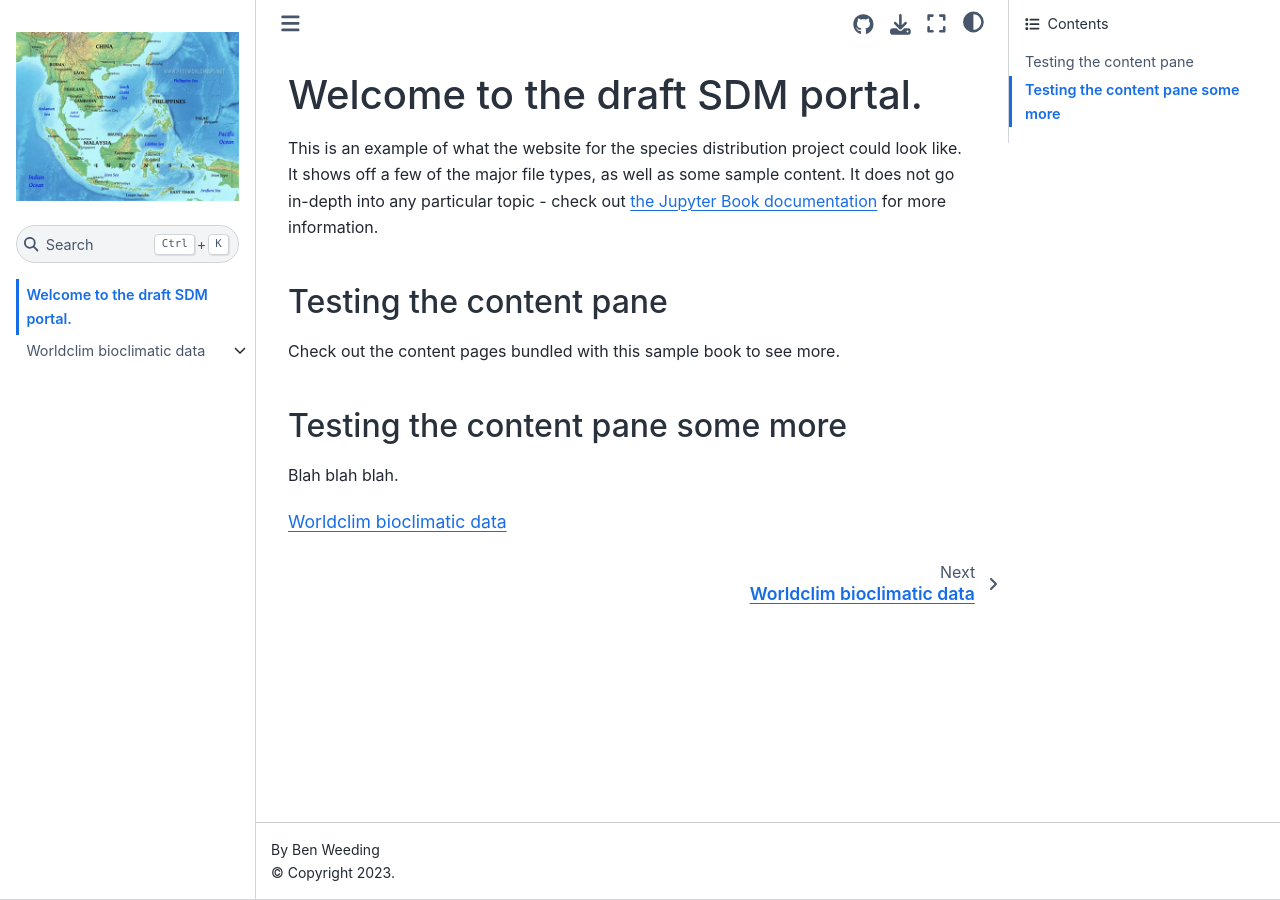
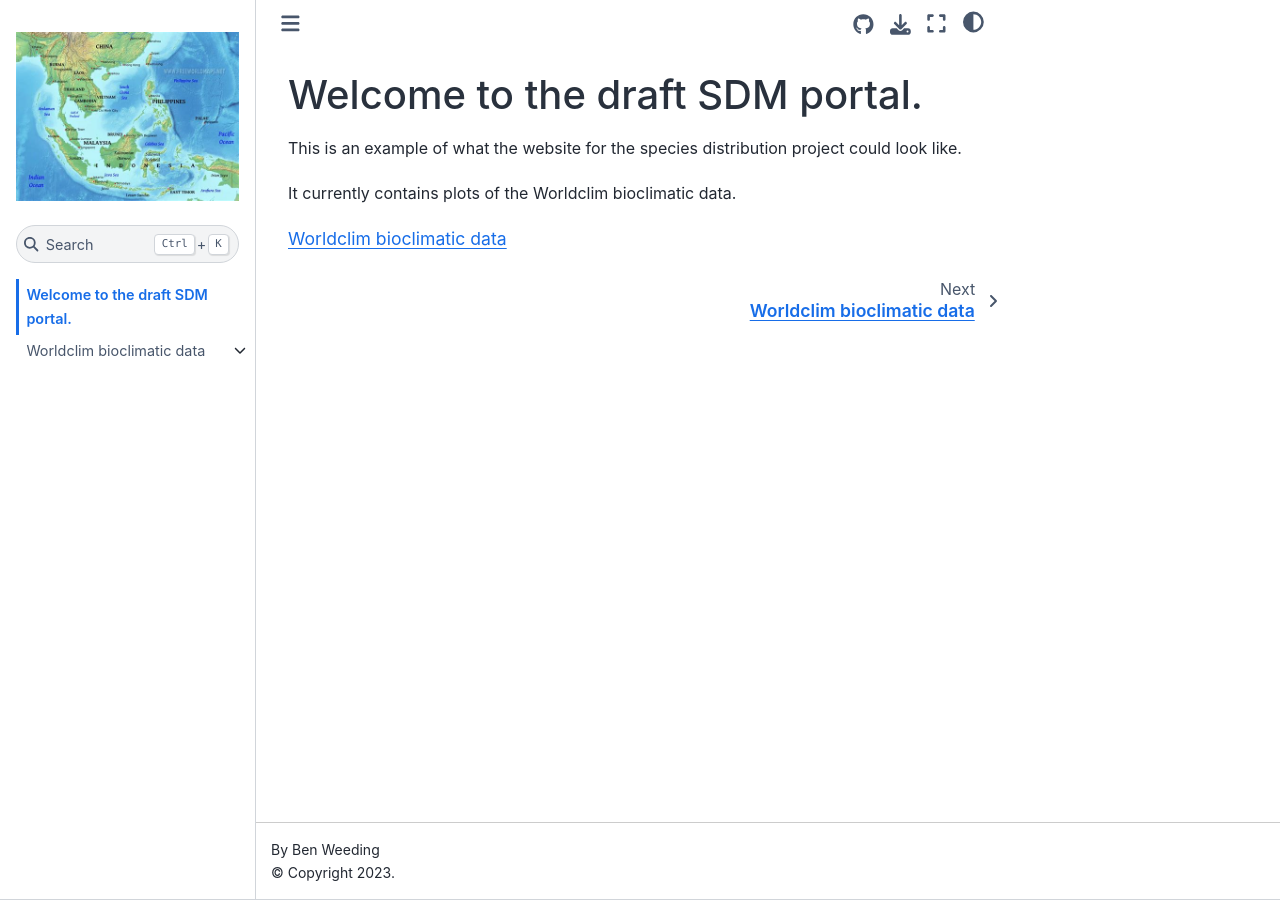
Before and after one commit to bweeding/sdm_portal_online, a Jupyter Book: the page built from intro.md, in a window 1280 px wide. Built offline with Jupyter Book 1.0.4 settings and Sphinx 7.4.7 and the Sphinx Book theme 1.1.4, drawn with Linux system fonts in a browser that asks for light colours.

Commit message:
include precip

````diff
--- a/_toc.yml
+++ b/_toc.yml
@@ -10,3 +10,5 @@
         file: worldclim_0_ele
       - title: Temperature metrics
         file: worldclim_temperature
+      - title: Precipitation metrics
+        file: worldclim_precipitation
--- a/intro.md
+++ b/intro.md
@@ -1,16 +1,8 @@
 # Welcome to the draft SDM portal.
 
 This is an example of what the website for the species distribution project could look like.
-It shows off a few of the major file types, as well as some sample content.
-It does not go in-depth into any particular topic - check out [the Jupyter Book documentation](https://jupyterbook.org) for more information.
 
-## Testing the content pane
-
-Check out the content pages bundled with this sample book to see more.
-
-## Testing the content pane some more
-
-Blah blah blah.
+It currently contains plots of the Worldclim bioclimatic data.
 
 ```{tableofcontents}
 ```
````
Also changed, not shown: worldclim_precipitation.ipynb (added), worldclim_temperature.ipynb.
